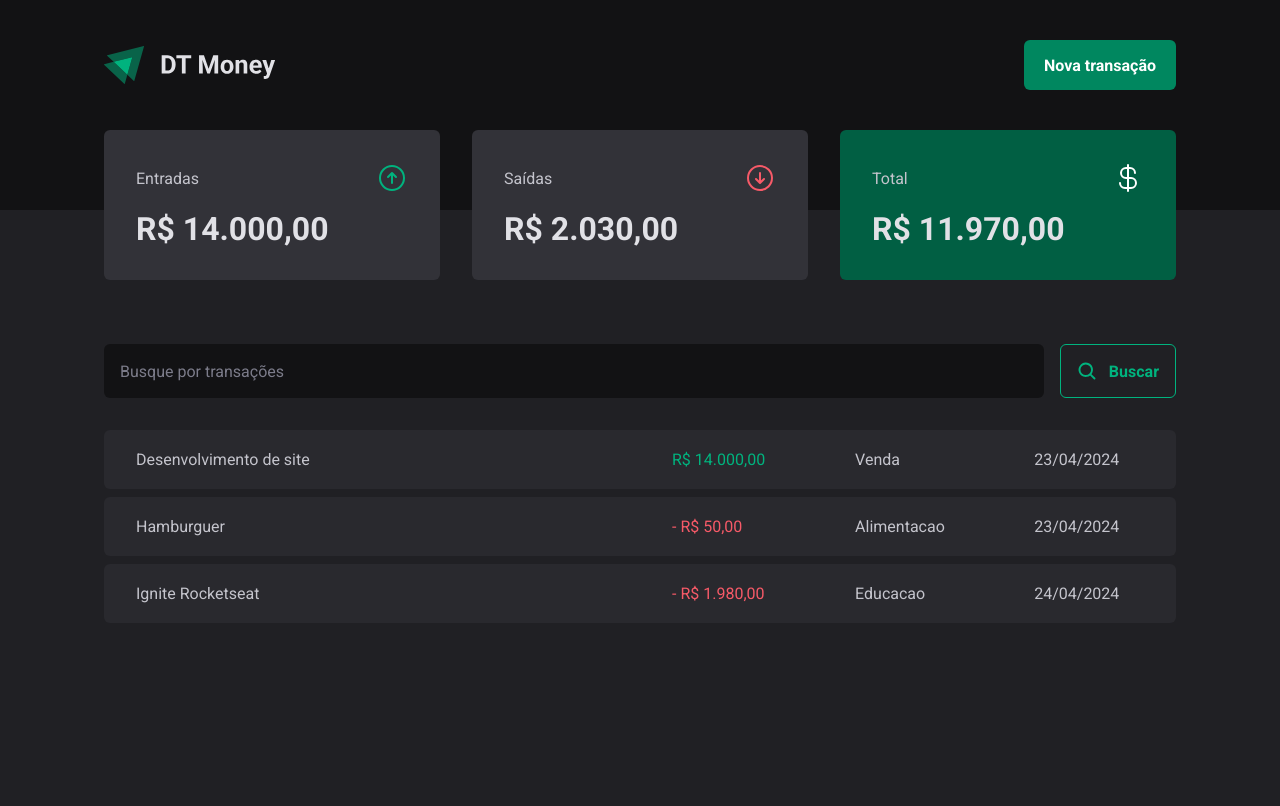
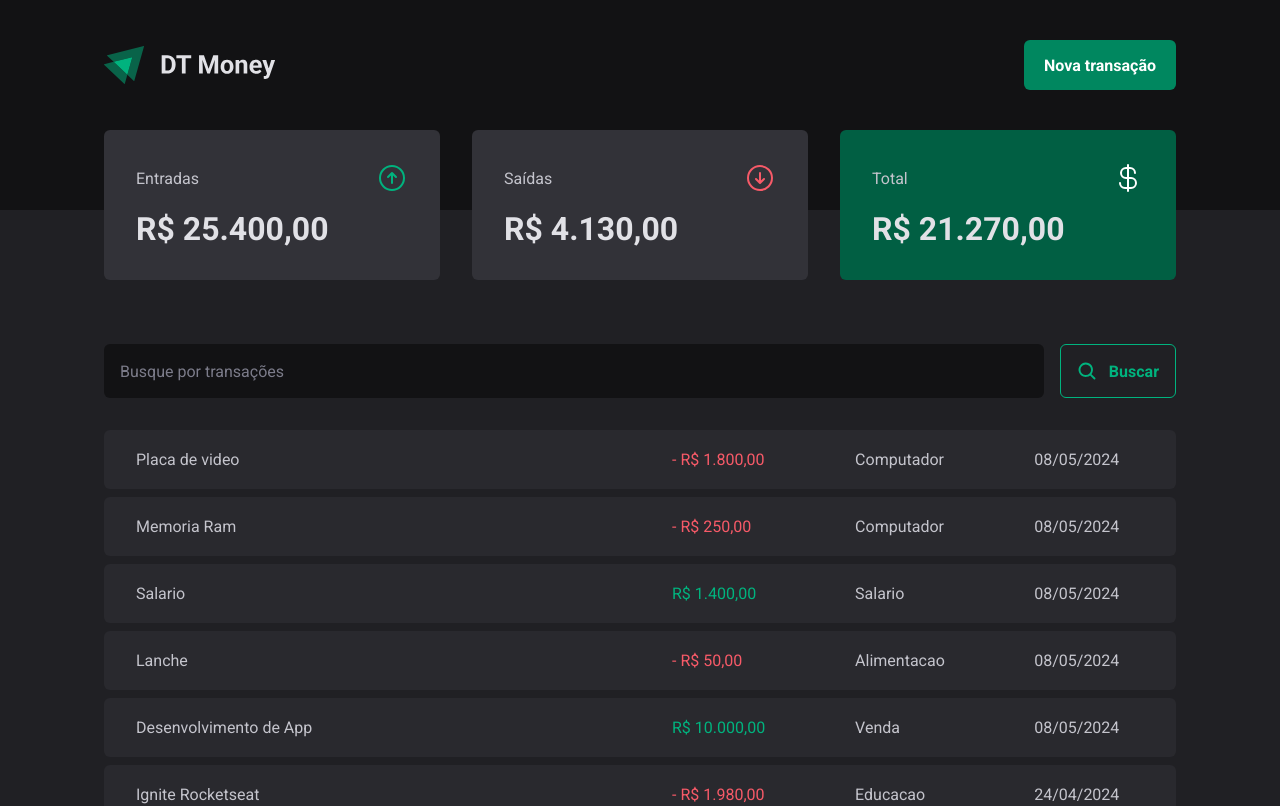
Before and after one commit to edusmpaio/ignite-dt-money, a React (Vite) app: page / in a window 1280 px wide. Shown: the top 806 px of the page. Built offline with nearby package versions, Linux system fonts and the light colour scheme; data requests are answered from the project's data file.

Commit message:
feat: add functionality to create new transaction

```diff
--- a/server.json
+++ b/server.json
@@ -23,6 +23,46 @@
       "category": "Educacao",
       "price": 1980,
       "createdAt": "2024-04-24T00:40:22.587Z"
+    },
+    {
+      "description": "Desenvolvimento de App",
+      "price": 10000,
+      "category": "Venda",
+      "type": "income",
+      "createdAt": "2024-05-08T01:12:31.115Z",
+      "id": 4
+    },
+    {
+      "description": "Lanche ",
+      "price": 50,
+      "category": "Alimentacao",
+      "type": "outcome",
+      "createdAt": "2024-05-08T01:17:49.034Z",
+      "id": 5
+    },
+    {
+      "description": "Salario",
+      "price": 1400,
+      "category": "Salario",
+      "type": "income",
+      "createdAt": "2024-05-08T01:19:12.460Z",
+      "id": 6
+    },
+    {
+      "description": "Memoria Ram",
+      "price": 250,
+      "category": "Computador",
+      "type": "outcome",
+      "createdAt": "2024-05-08T01:32:13.218Z",
+      "id": 7
+    },
+    {
+      "description": "Placa de video",
+      "price": 1800,
+      "category": "Computador",
+      "type": "outcome",
+      "createdAt": "2024-05-08T01:36:05.213Z",
+      "id": 8
     }
   ]
 }
--- a/src/components/NewTransactionModal/index.tsx
+++ b/src/components/NewTransactionModal/index.tsx
@@ -1,3 +1,6 @@
+import { useContext } from 'react'
+import { TransactionsContext } from '../../contexts/TransactionContext'
+
 import * as Dialog from '@radix-ui/react-dialog'
 import { ArrowCircleDown, ArrowCircleUp, X } from '@phosphor-icons/react'
 
@@ -23,11 +26,14 @@ const NewTransactionFormSchema = z.object({
 type NewTransactionFormInputs = z.infer<typeof NewTransactionFormSchema>
 
 export function NewTransactionModal() {
+  const { createTransaction } = useContext(TransactionsContext)
+
   const {
     control,
     register,
     handleSubmit,
     formState: { isSubmitting },
+    reset,
   } = useForm<NewTransactionFormInputs>({
     resolver: zodResolver(NewTransactionFormSchema),
     defaultValues: {
@@ -36,8 +42,10 @@ export function NewTransactionModal() {
   })
 
   async function handleCreateNewTransaction(data: NewTransactionFormInputs) {
-    await new Promise((resolve) => setTimeout(resolve, 2000))
-    console.log(data)
+    const { description, price, category, type } = data
+
+    createTransaction({ description, price, category, type })
+    reset()
   }
 
   return (
--- a/src/contexts/TransactionContext.tsx
+++ b/src/contexts/TransactionContext.tsx
@@ -10,9 +10,17 @@ interface Transaction {
   createdAt: string
 }
 
+interface CreateTransactionInputs {
+  description: string
+  price: number
+  category: string
+  type: 'income' | 'outcome'
+}
+
 interface TransactionContextType {
   transactions: Transaction[]
   fetchTransactions: (query?: string) => Promise<void>
+  createTransaction: (data: CreateTransactionInputs) => Promise<void>
 }
 
 interface TransactionsProviderProps {
@@ -27,6 +35,8 @@ export function TransactionsProvider({ children }: TransactionsProviderProps) {
   async function fetchTransactions(query?: string) {
     const response = await api.get('/transactions', {
       params: {
+        _sort: 'createdAt',
+        _order: 'desc',
         q: query,
       },
     })
@@ -34,12 +44,30 @@ export function TransactionsProvider({ children }: TransactionsProviderProps) {
     setTransactions(response.data)
   }
 
+  async function createTransaction(data: CreateTransactionInputs) {
+    const { description, price, category, type } = data
+
+    const response = await api.post('transactions', {
+      description,
+      price,
+      category,
+      type,
+      createdAt: new Date(),
+    })
+
+    const newTransaction = response.data
+
+    setTransactions((state) => [newTransaction, ...state])
+  }
+
   useEffect(() => {
     fetchTransactions()
   }, [])
 
   return (
-    <TransactionsContext.Provider value={{ transactions, fetchTransactions }}>
+    <TransactionsContext.Provider
+      value={{ transactions, fetchTransactions, createTransaction }}
+    >
       {children}
     </TransactionsContext.Provider>
   )
```
